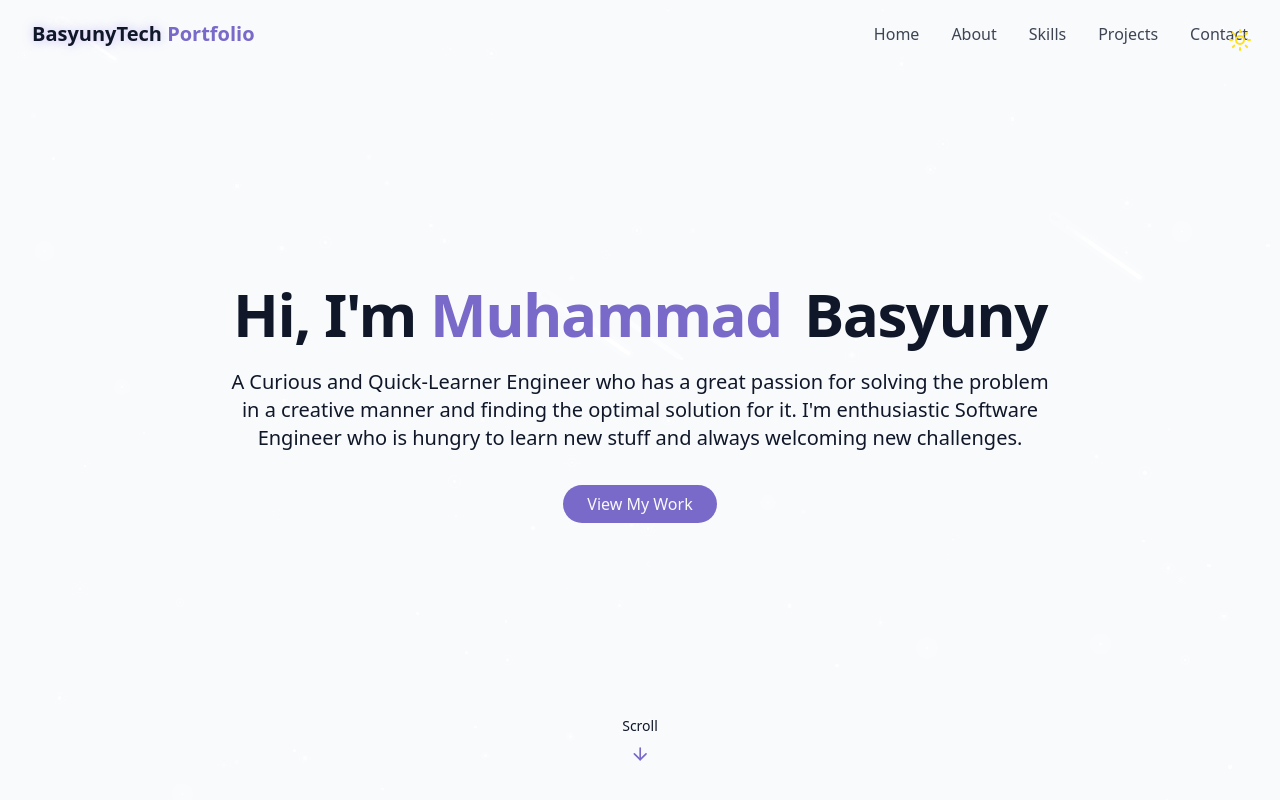
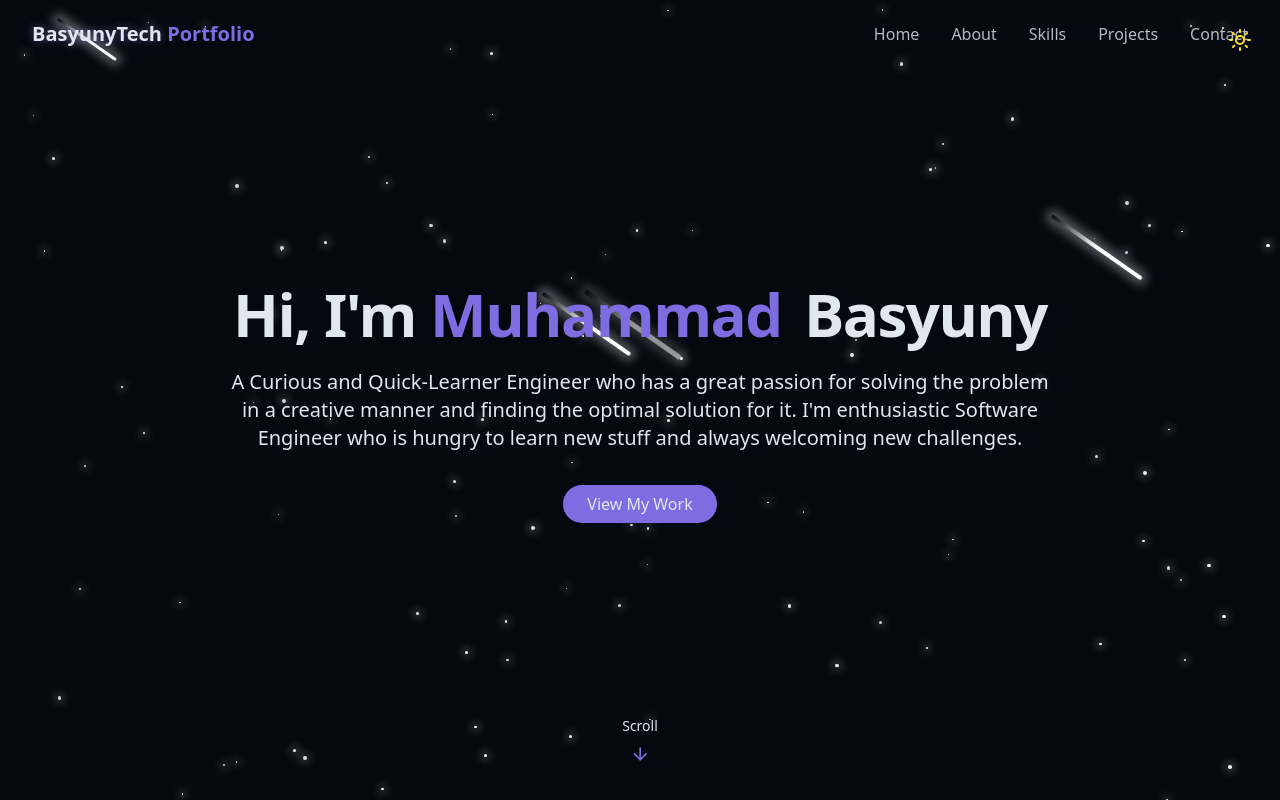
Before and after one commit to MuhammadBasyuny97/MuhammadBasyuny, a React (Vite) app: page / in a window 1280 px wide. Shown: the top 800 px of the page. Built offline with nearby package versions, Linux system fonts and the light colour scheme.

Commit message:
Update ThemeToggle.jsx

```diff
--- a/src/components/ThemeToggle.jsx
+++ b/src/components/ThemeToggle.jsx
@@ -3,7 +3,7 @@ import { useEffect, useState } from "react";
 import { cn } from "@/lib/utils";
 
 export const ThemeToggle = () => {
-  const [isDarkMode, setIsDarkMode] = useState(false);
+  const [isDarkMode, setIsDarkMode] = useState(true);
 
   useEffect(() => {
     const storedTheme = localStorage.getItem("theme");
@@ -12,6 +12,7 @@ export const ThemeToggle = () => {
       document.documentElement.classList.add("light");
     } else {
       localStorage.setItem("theme", "dark");
+       document.documentElement.classList.add("dark");
       setIsDarkMode(true);
     }
   }, []);
```
